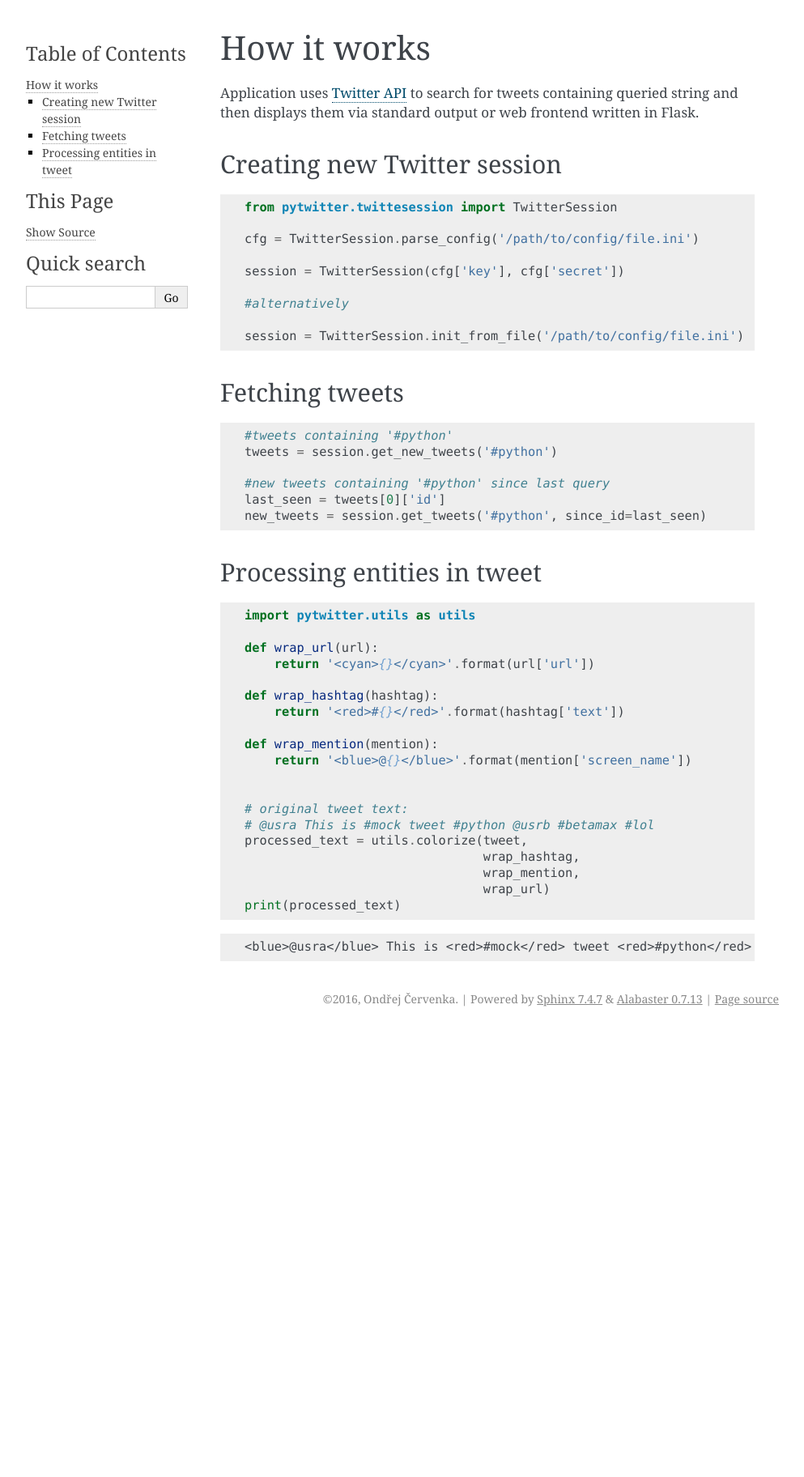
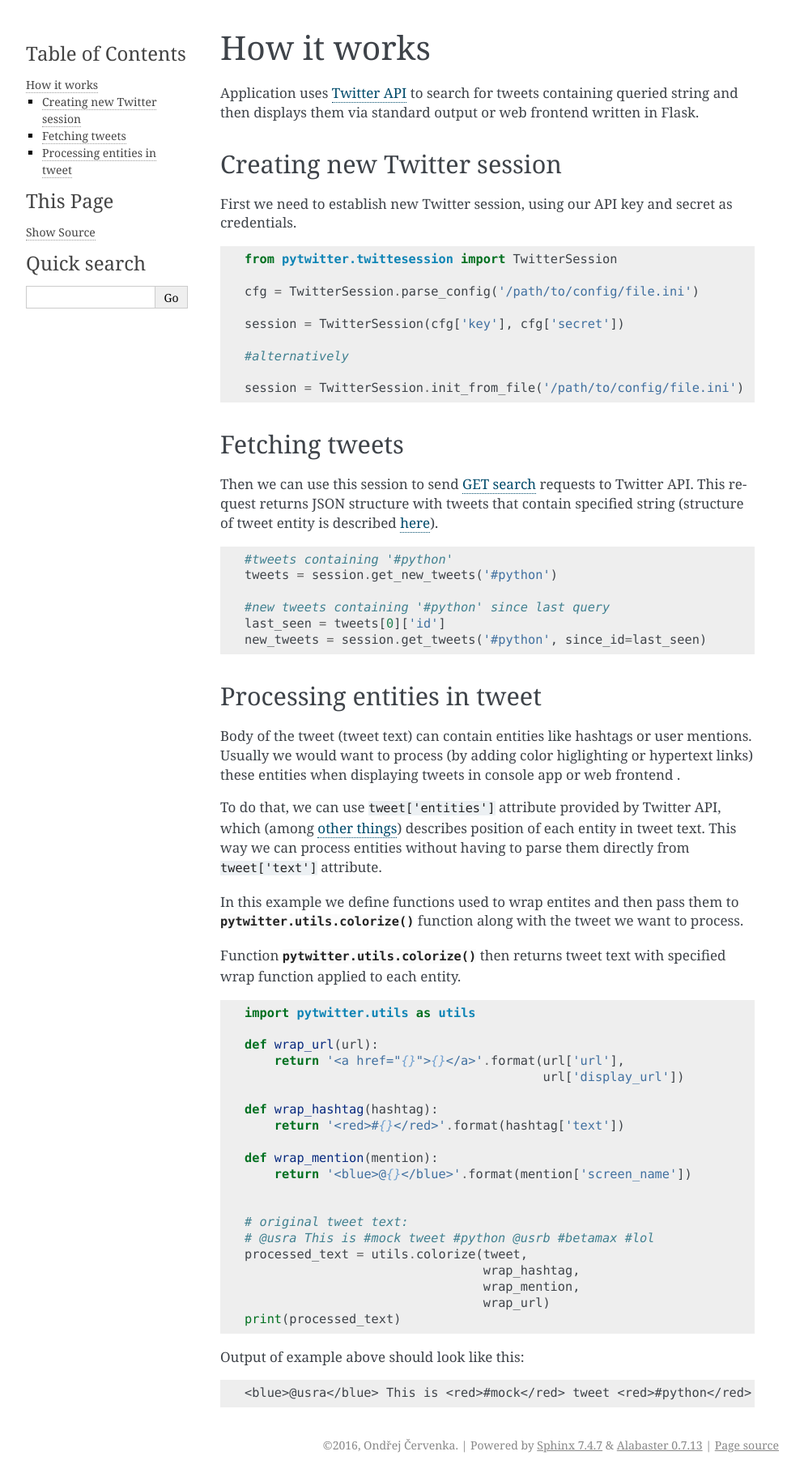
Before and after one commit to ggljzr/pytwitter, a Sphinx documentation site: the page built from docs/howitworks.rst, in a window 1280 px wide. Shown: the whole page at 81% size, without its empty margins (148-1141 px from the left). Built offline with Sphinx 7.4.7, drawn with Linux system fonts in a browser that asks for light colours; before the commit the page ends 1273 px from its top, so only the background shows below that.

Commit message:
finished howitworks.rst

```diff
--- a/docs/howitworks.rst
+++ b/docs/howitworks.rst
@@ -6,6 +6,8 @@ Application uses `Twitter API <https://dev.twitter.com/overview/api>`__ to searc
 
 Creating new Twitter session
 ----------------------------
+
+First we need to establish new Twitter session, using our API key and secret as credentials.
 
 .. code::
 
@@ -19,8 +21,11 @@ Creating new Twitter session
 
     session = TwitterSession.init_from_file('/path/to/config/file.ini')
 
+
 Fetching tweets
 ---------------
+
+Then we can use this session to send `GET search <https://dev.twitter.com/rest/reference/get/search/tweets>`__ requests to Twitter API. This request returns JSON structure with tweets that contain specified string (structure of tweet entity is described `here <https://dev.twitter.com/overview/api/tweets>`__).
 
 .. code::
 
@@ -33,6 +38,10 @@ Fetching tweets
 
 Processing entities in tweet
 ----------------------------
+
+Body of the tweet (tweet text) can contain entities like hashtags or user mentions. Usually we would want to process (by adding color higlighting or hypertext links) these entities when displaying tweets in console app or web frontend .
+
+To do that, we can use ``tweet['entities']`` attribute provided by Twitter API, which (among `other things <https://dev.twitter.com/overview/api/entities>`__) describes position of each entity in tweet text. This way we can process entities without having to parse them directly from ``tweet['text']`` attribute.
 
 .. testsetup::
 
@@ -62,12 +71,17 @@ Processing entities in tweet
         'favorite_count' : 161
         }
 
+In this example we define functions used to wrap entites and then pass them to :func:`pytwitter.utils.colorize()` function along with the tweet we want to process.
+
+Function :func:`pytwitter.utils.colorize()` then returns tweet text with specified wrap function applied to each entity.
+
 .. testcode::
 
     import pytwitter.utils as utils
 
     def wrap_url(url):
-        return '<cyan>{}</cyan>'.format(url['url'])
+        return '<a href="{}">{}</a>'.format(url['url'],
+                                            url['display_url'])
 
     def wrap_hashtag(hashtag):
         return '<red>#{}</red>'.format(hashtag['text'])
@@ -84,6 +98,9 @@ Processing entities in tweet
                                     wrap_url)
     print(processed_text)
 
+
+Output of example above should look like this:
+
 .. testoutput::
 
     <blue>@usra</blue> This is <red>#mock</red> tweet <red>#python</red> <blue>@usrb</blue> <red>#betamax</red> <red>#lol</red>
```
Also changed, not shown: 2 other files.
